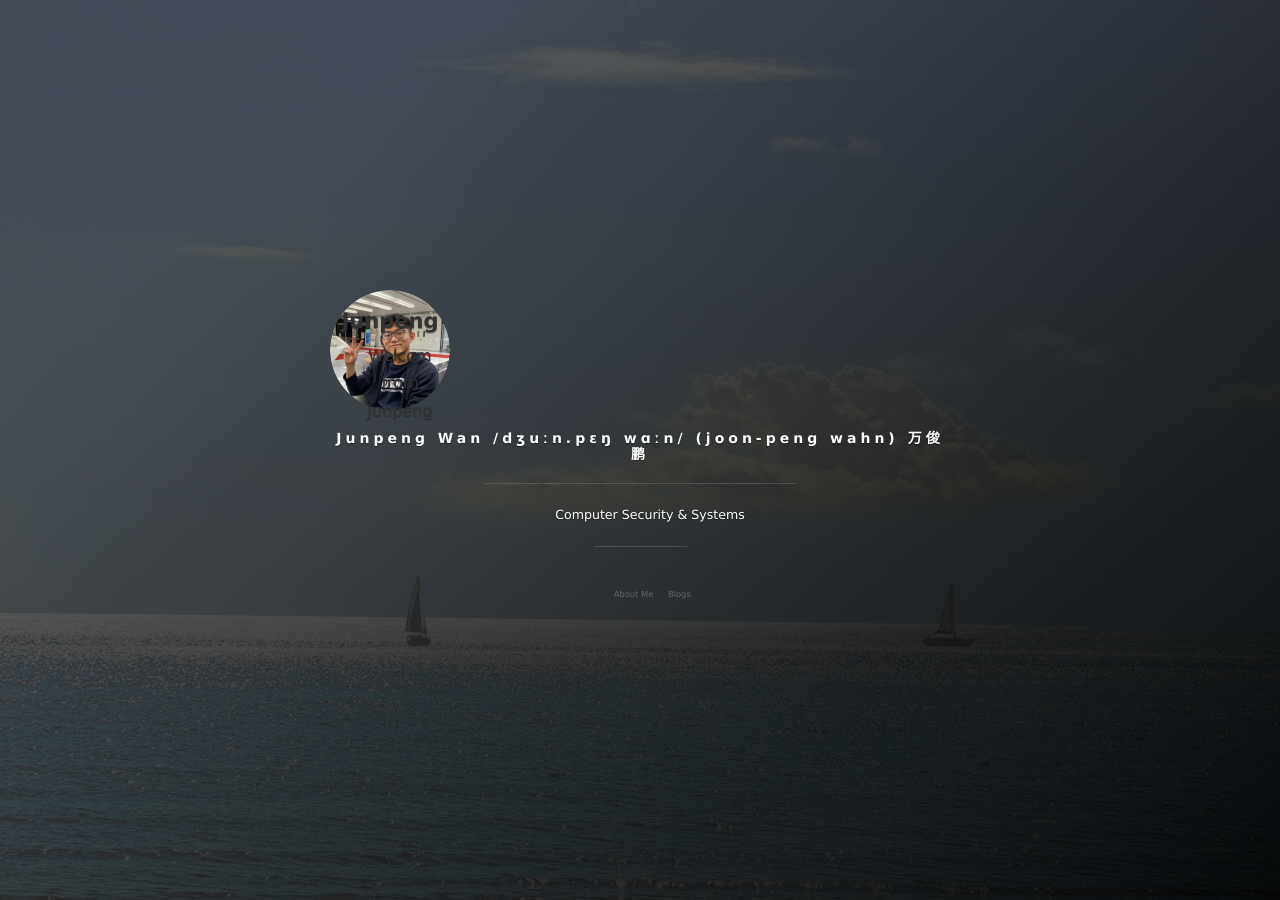
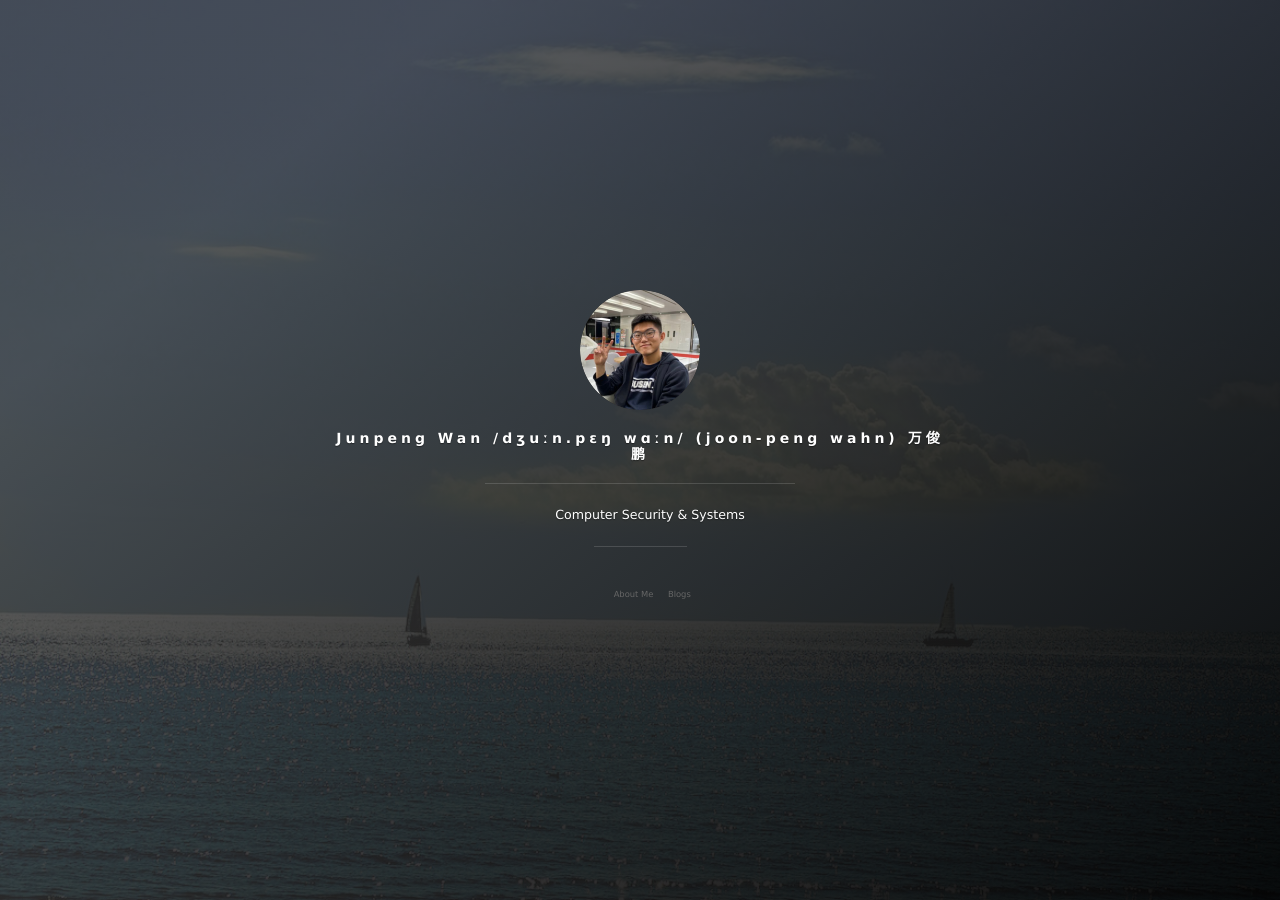
Before and after one commit to stefan1wan/stefan1wan.github.io, a Jekyll site: the page built from index.html, in a window 1280 px wide. Built offline with Jekyll 4.4.1, drawn with Linux system fonts in a browser that asks for light colours; nearby versions of some CDN libraries; library files that are not in the unit come from our copies; the list of posts is cut into pages by our own code; comment, search, counter and statistics services are not loaded.

Commit message:
fix blog button

```diff
--- a/_config.yml
+++ b/_config.yml
@@ -3,8 +3,8 @@
 # subtitle: Blog
 description: Computer Security & Systems
 
-avatarTitle: Junpeng
-avatarDesc: Welcom from Junpeng
+# avatarTitle: Junpeng
+# avatarDesc: Welcom from Junpeng
 url: "stefan1wan.github.io/about"
 
 # 博客是否自动生成目录，false为不生成
--- a/_includes/side-panel.html
+++ b/_includes/side-panel.html
@@ -5,7 +5,7 @@
     <div class="panel-main__content">
         <!-- avatar -start -->
         <!-- <div class="ih-item circle effect right_to_left">             -->
-          <div class="ih-item circle">
+          <div class="ih-item circle effect">
             <a href="/about" title="Go to {{ site.title }} 's main page'" class="blog-button">
                 <div class="img"><img src="/images/avatar.jpg" alt="img"></div>
                 <div class="info">
```
